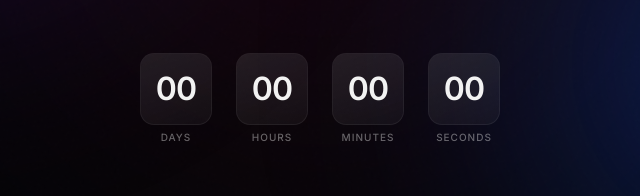
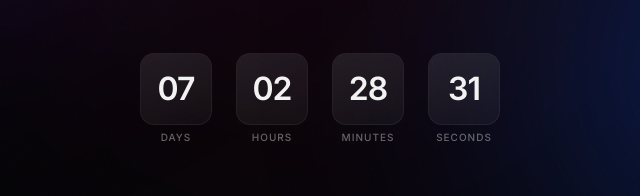
Before and after one commit to hozyon/coming-soon, a plain HTML site: page index.html in a window 1280 px wide. Shown: the part 524-720 px from the top of the page, 320-960 px from the left. Drawn offline with Linux system fonts and the light colour scheme.

Commit message:
Update countdown target to 1 week from now (2026-03-23)
Co-Authored-By: Claude Sonnet 4.6 <noreply@anthropic.com>

```diff
--- a/index.html
+++ b/index.html
@@ -490,7 +490,7 @@
     document.getElementById('year').textContent = new Date().getFullYear();
 
     // Countdown — target date (change as needed)
-    const target = new Date('2025-06-01T00:00:00');
+    const target = new Date('2026-03-23T00:00:00');
 
     function pad(n) { return String(n).padStart(2, '0'); }
 
```
